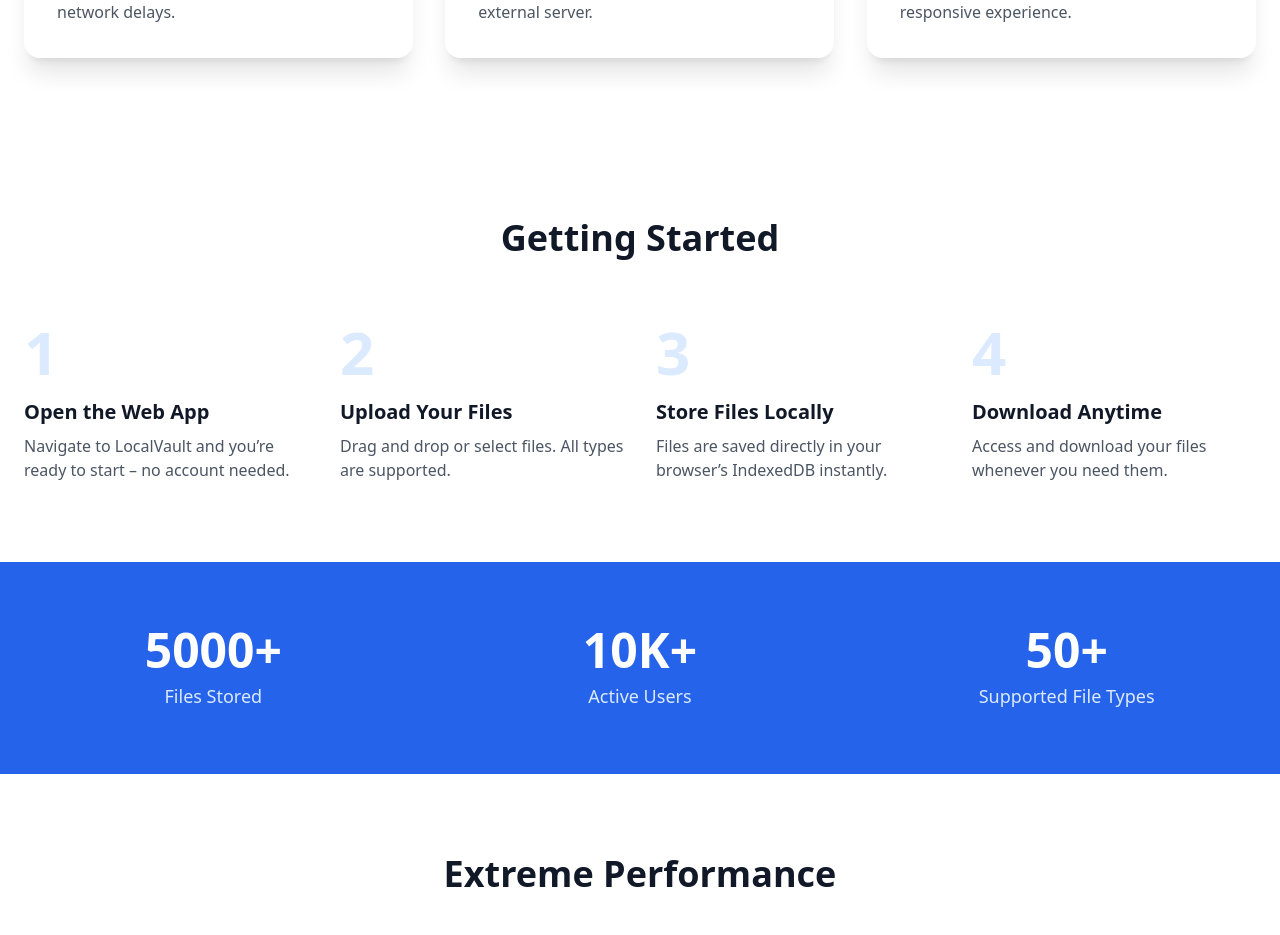
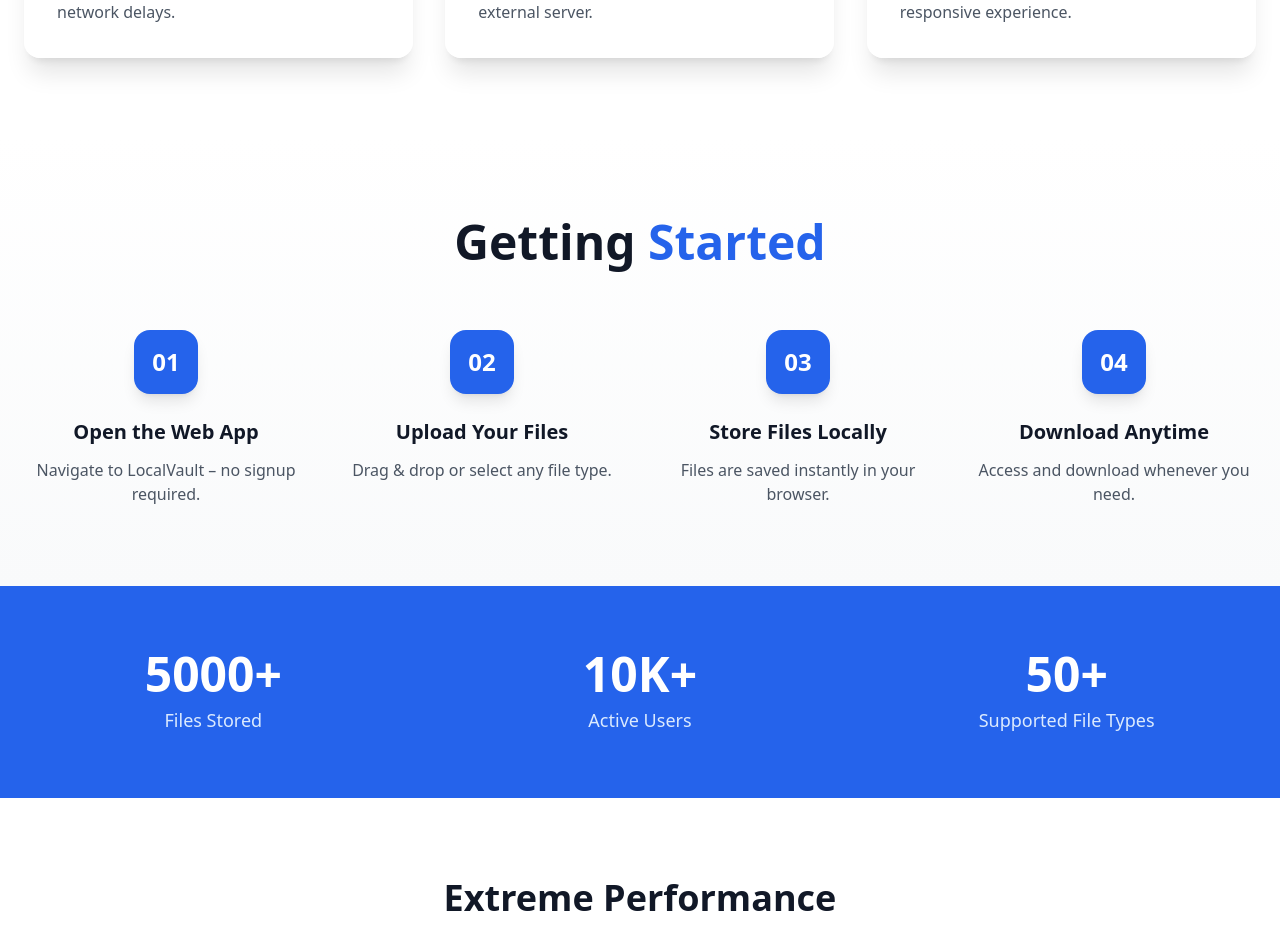
Before and after one commit to sanzzyproject/local-stronger, a React (Vite) app: page / in a window 1280 px wide. Shown: the part 900-1835 px from the top of the page. Built offline with nearby package versions, Linux system fonts and the light colour scheme.

Commit message:
Update GettingStartedSection.jsx

```diff
--- a/src/components/GettingStartedSection.jsx
+++ b/src/components/GettingStartedSection.jsx
@@ -1,38 +1,52 @@
-import React from 'react';
+import React, { useEffect, useRef } from 'react';
 
 const steps = [
-  {
-    number: '1',
-    title: 'Open the Web App',
-    description: 'Navigate to LocalVault and you’re ready to start – no account needed.',
-  },
-  {
-    number: '2',
-    title: 'Upload Your Files',
-    description: 'Drag and drop or select files. All types are supported.',
-  },
-  {
-    number: '3',
-    title: 'Store Files Locally',
-    description: 'Files are saved directly in your browser’s IndexedDB instantly.',
-  },
-  {
-    number: '4',
-    title: 'Download Anytime',
-    description: 'Access and download your files whenever you need them.',
-  },
+  { number: '01', title: 'Open the Web App', desc: 'Navigate to LocalVault – no signup required.' },
+  { number: '02', title: 'Upload Your Files', desc: 'Drag & drop or select any file type.' },
+  { number: '03', title: 'Store Files Locally', desc: 'Files are saved instantly in your browser.' },
+  { number: '04', title: 'Download Anytime', desc: 'Access and download whenever you need.' },
 ];
 
 export default function GettingStartedSection() {
+  const sectionRef = useRef(null);
+
+  useEffect(() => {
+    const observer = new IntersectionObserver(
+      (entries) => {
+        entries.forEach((entry) => {
+          if (entry.isIntersecting) {
+            entry.target.classList.add('opacity-100', 'translate-y-0');
+            entry.target.classList.remove('opacity-0', 'translate-y-10');
+          }
+        });
+      },
+      { threshold: 0.1 }
+    );
+
+    const items = document.querySelectorAll('.step-item');
+    items.forEach((item) => observer.observe(item));
+    return () => observer.disconnect();
+  }, []);
+
   return (
-    <section className="max-w-7xl mx-auto px-6 py-20">
-      <h2 className="text-4xl font-bold text-center text-gray-900 mb-16">Getting Started</h2>
-      <div className="grid md:grid-cols-2 lg:grid-cols-4 gap-8">
-        {steps.map((step) => (
-          <div key={step.number} className="relative">
-            <div className="text-6xl font-bold text-blue-100 mb-4">{step.number}</div>
-            <h3 className="text-xl font-semibold text-gray-900 mb-2">{step.title}</h3>
-            <p className="text-gray-600">{step.description}</p>
+    <section ref={sectionRef} className="max-w-7xl mx-auto px-6 py-20 bg-gradient-to-b from-white to-gray-50">
+      <h2 className="text-4xl md:text-5xl font-bold text-center text-gray-900 mb-16">
+        Getting <span className="text-blue-600">Started</span>
+      </h2>
+      <div className="grid md:grid-cols-4 gap-8">
+        {steps.map((step, idx) => (
+          <div
+            key={idx}
+            className="step-item opacity-0 translate-y-10 transition-all duration-700"
+            style={{ transitionDelay: `${idx * 150}ms` }}
+          >
+            <div className="text-center">
+              <div className="inline-flex items-center justify-center w-16 h-16 bg-blue-600 text-white text-2xl font-bold rounded-2xl mb-6 shadow-lg">
+                {step.number}
+              </div>
+              <h3 className="text-xl font-semibold text-gray-900 mb-3">{step.title}</h3>
+              <p className="text-gray-600">{step.desc}</p>
+            </div>
           </div>
         ))}
       </div>
```
